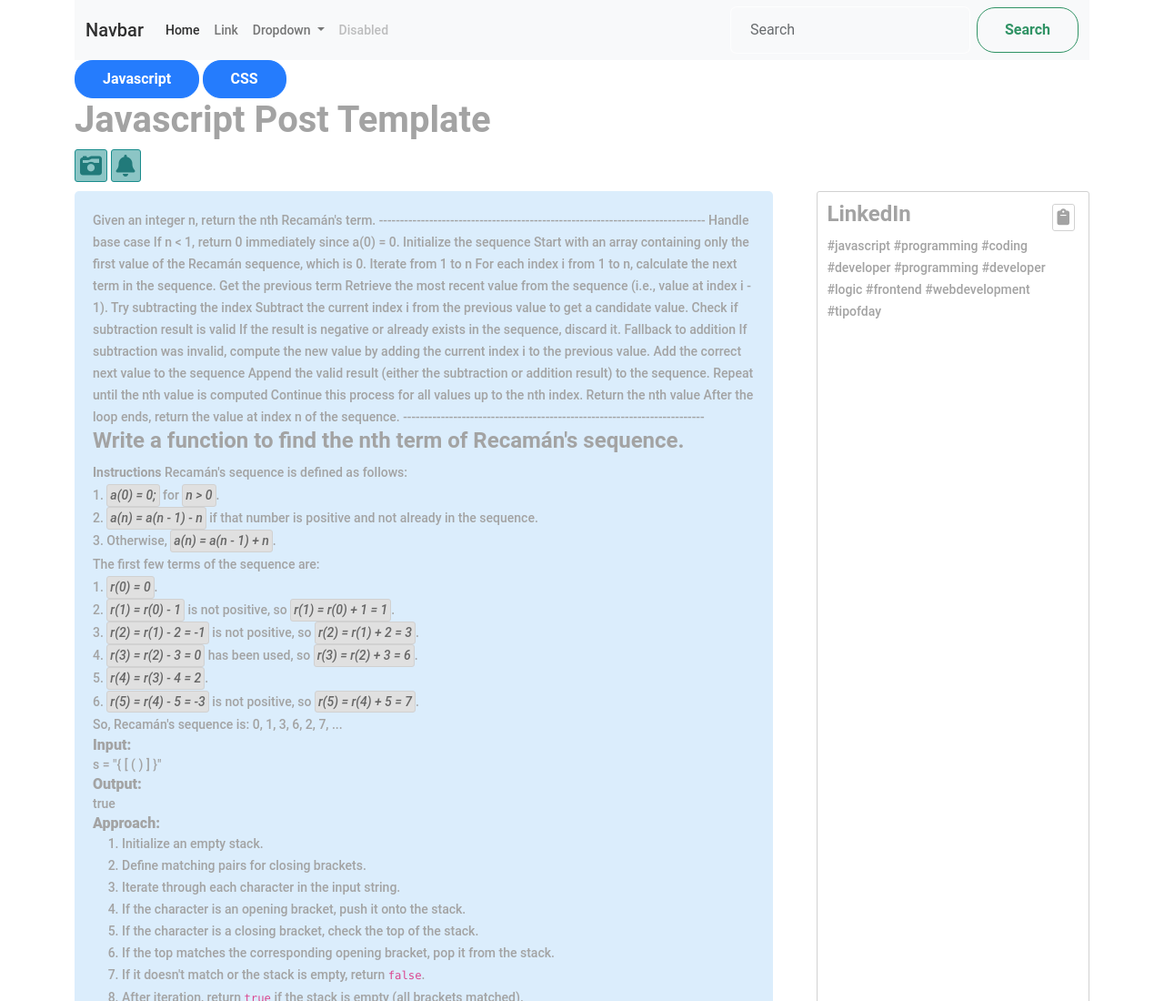
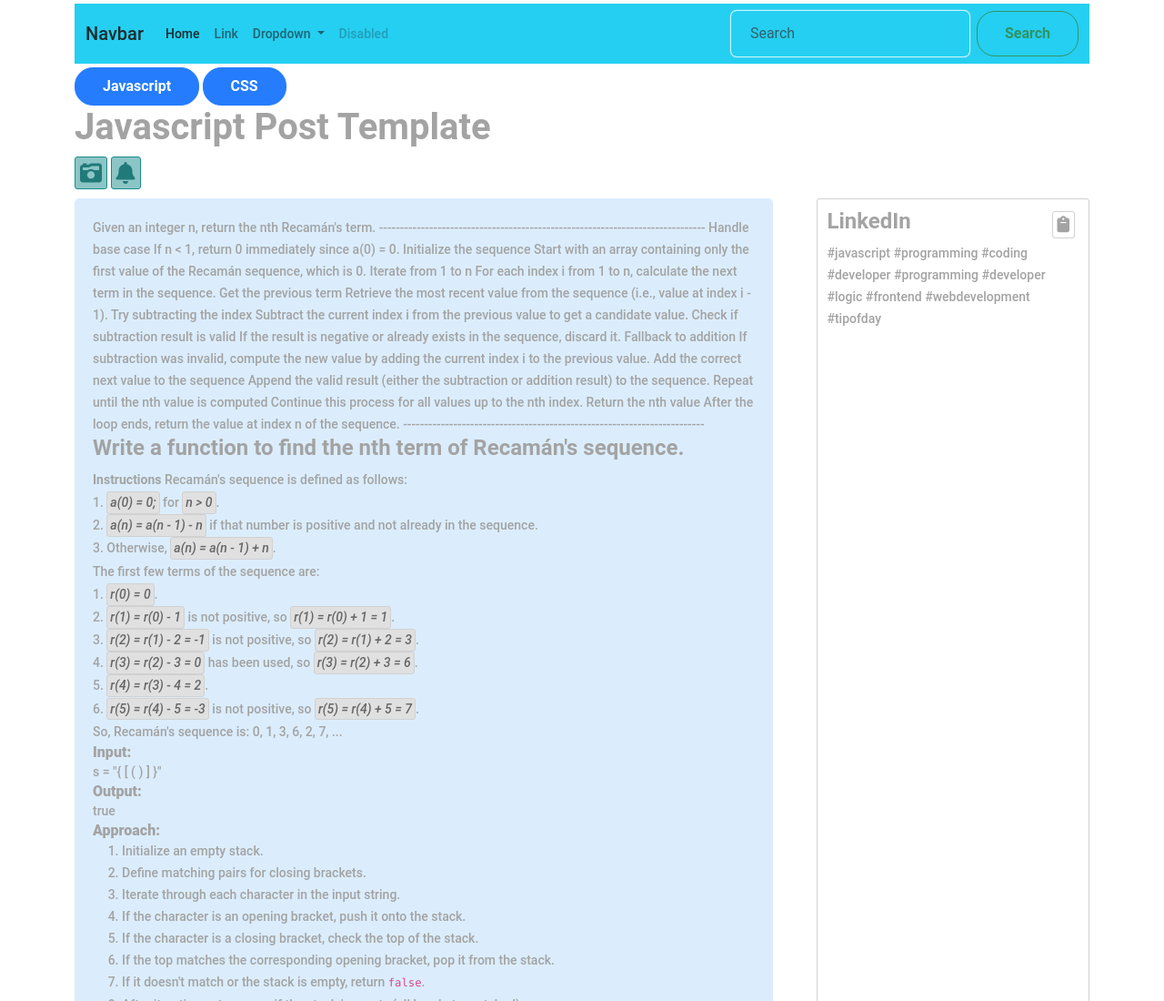
Before and after one commit to Gunal7Devloper/Portfolio, a plain HTML site: page portfolio.html in a window 1280 px wide. Shown: the top 1100 px of the page at 91% size. Drawn offline with nearby package versions, Linux system fonts and the light colour scheme.

Commit message:
color highlighted

```diff
--- a/portfolio.html
+++ b/portfolio.html
@@ -16,7 +16,7 @@
 
 <body>
   <div class="container">
-    <nav class="navbar navbar-expand-lg navbar-light bg-light">
+    <nav class="navbar navbar-expand-lg navbar-light bg-info my-1">
   <div class="container-fluid">
     <a class="navbar-brand" href="#">Navbar</a>
     <button class="navbar-toggler" type="button" data-bs-toggle="collapse" data-bs-target="#navbarSupportedContent" aria-controls="navbarSupportedContent" aria-expanded="false" aria-label="Toggle navigation">
```
